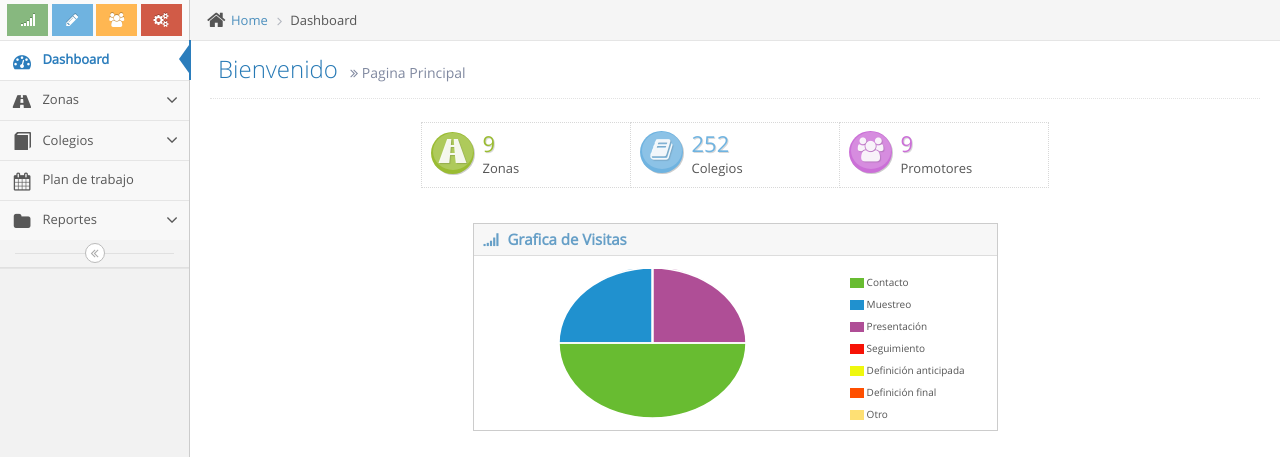
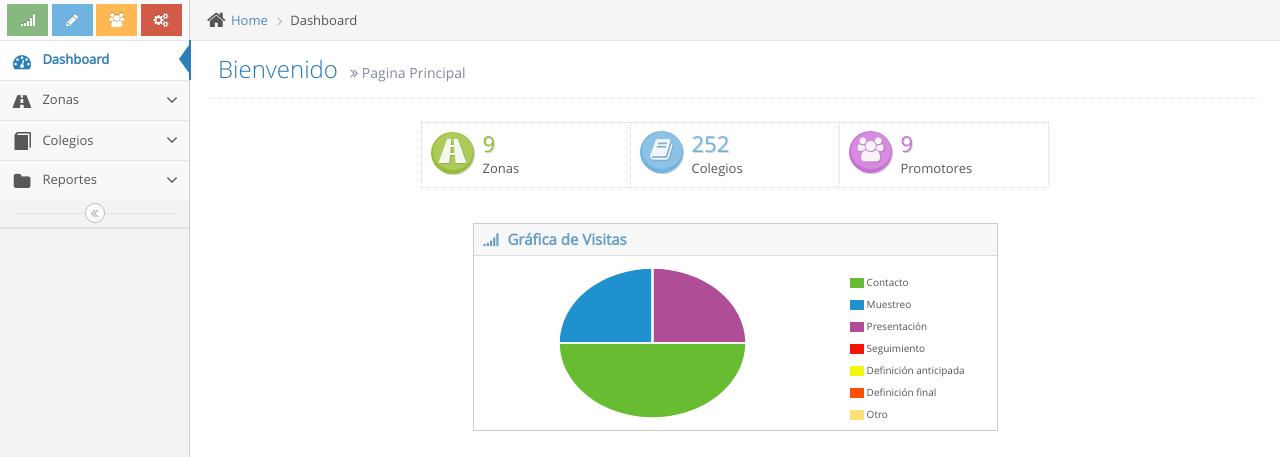
Before and after one commit to aleran/promotores_eureka, a PHP site: page / in a window 1280 px wide. Shown: the part 52-509 px from the top of the page. Run offline with PHP 8.4, Linux system fonts and the light colour scheme; a user stored in the database is signed in; data comes from the database, SQL or seed files in the repository.

Commit message:
comentado opcion de menu plan de trabajo

```diff
--- a/index.php
+++ b/index.php
@@ -336,7 +336,7 @@
 													<div class="widget-header widget-header-flat widget-header-small">
 														<h5 class="widget-title">
 															<i class="ace-icon fa fa-signal"></i>
-															<b>Grafica de Visitas</b>
+															<b>Gráfica de Visitas</b>
 														</h5>
 
 														<!--<div class="widget-toolbar no-border">
--- a/template/sidebar.php
+++ b/template/sidebar.php
@@ -399,21 +399,18 @@
 						<b class="arrow"></b>
 					</li>-->
 
-					<li class="">
+					<!--<li class="">
 						<a href="calendar.php">
 							<i class="menu-icon fa fa-calendar"></i>
 
 							<span class="menu-text">
 								Plan de trabajo
 
-								<!--<span class="badge badge-transparent tooltip-error" title="2 Important Events">
-									<i class="ace-icon fa fa-exclamation-triangle red bigger-130"></i>
-								</span>-->
 							</span>
 						</a>
 
 						<b class="arrow"></b>
-					</li>
+					</li>-->
 
 					<li class="">
 						<a href="#" class="dropdown-toggle">
```
